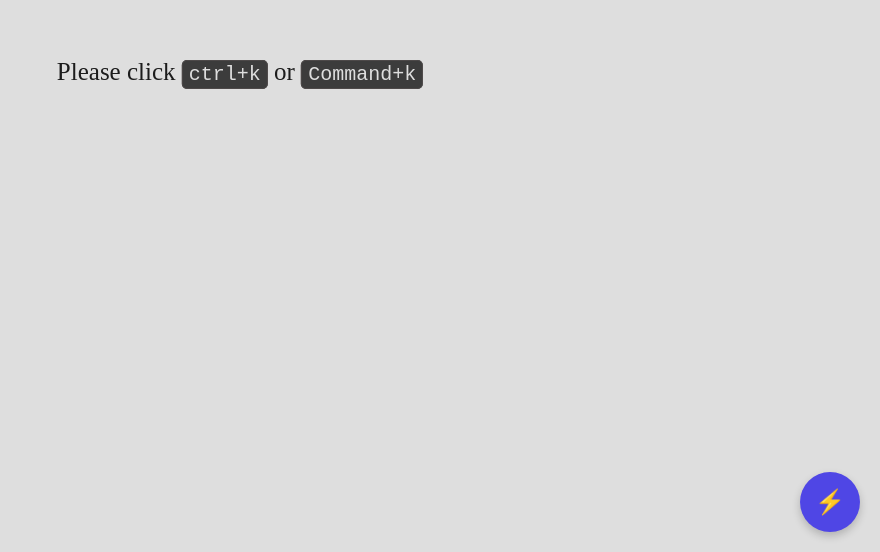
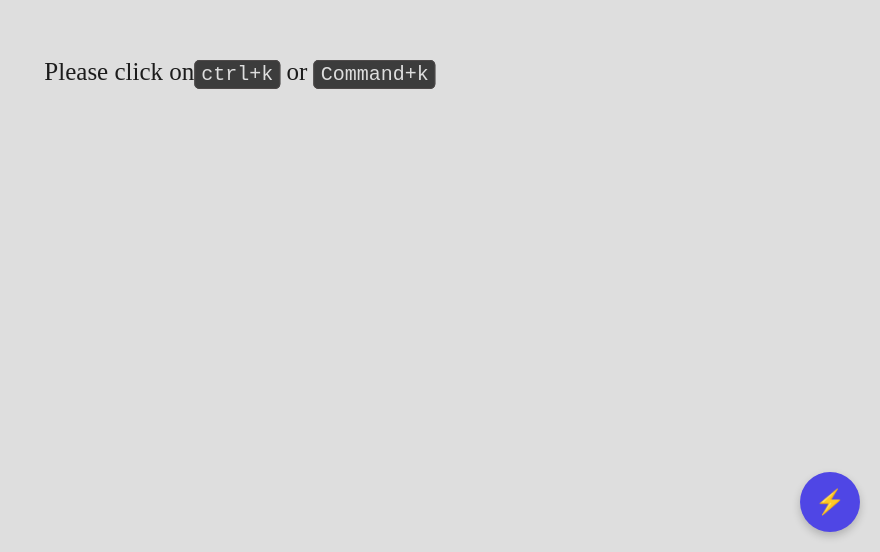
Before and after one commit to rishi841/Command-pallete, a plain HTML site: page index.html in a window 1280 px wide. Shown: the part 248-800 px from the top of the page, without its empty margins (400-1280 px from the left). Drawn offline with Linux system fonts and the light colour scheme.

Commit message:
Update index.html

```diff
--- a/index.html
+++ b/index.html
@@ -8,7 +8,7 @@
 </head>
 <body>
     <div id="main" class="theme">
-        <h1 class="tip">Please click <kbd>ctrl+k</kbd> or <kbd>Command+k</kbd></h1>
+        <h1 class="tip">Please click on<kbd>ctrl+k</kbd> or <kbd>Command+k</kbd></h1>
         <div class="overlay">
             <div class="palette">
                 <input type="text" placeholder="type anything....">
```
